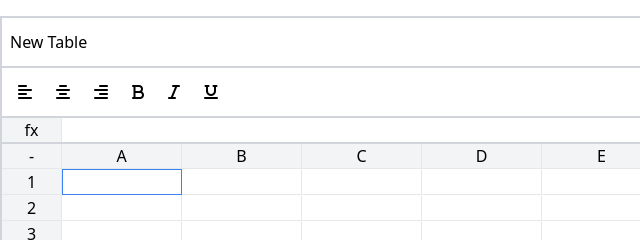
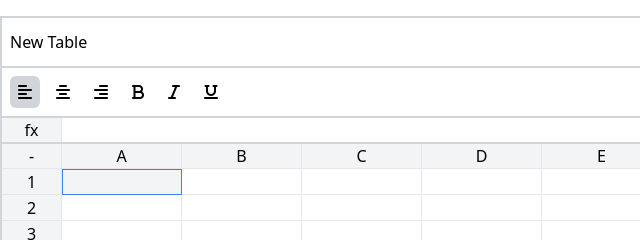
Before and after one commit to sergij14/excel-app, a website built with Vite: page index.html in a window 1280 px wide. Both pictures are taken after a click on the button 25 px from the left and 92 px from the top of the page. Shown: the top 240 px of the page, 0-640 px from the left. Built offline with nearby package versions, Linux system fonts and the light colour scheme.

Commit message:
feat: created local state for Toolbar component

```diff
--- a/src/components/Toolbar/Toolbar.js
+++ b/src/components/Toolbar/Toolbar.js
@@ -14,13 +14,29 @@ export class Toolbar extends ExcelComponent {
   }
 
   getHTML() {
-    return createToolbar();
+    return createToolbar(this.state);
+  }
+
+  reRender(newState) {
+    this.$el.html(createToolbar(newState));
+  }
+
+  prepare() {
+    this.state = {
+      textAlign: "left",
+      fontWeight: "normal",
+      fontStyle: "normal",
+      textDecoration: "none",
+    };
   }
 
   onClick(ev) {
     const $target = $(ev.target);
     if ($target.dataset.type === "toolbar-btn") {
-      console.log($target.dataset);
+      const value = JSON.parse($target.dataset.value);
+
+      this.state = { ...this.state, ...value };
+      this.reRender(this.state);
     }
   }
 }
--- a/src/components/Toolbar/toolbar.template.js
+++ b/src/components/Toolbar/toolbar.template.js
@@ -1,47 +1,47 @@
-export function createButton({ icon, value }) {
+export function createButton({ icon, value, active }) {
   const meta = `
     data-type='toolbar-btn'
     data-value='${JSON.stringify(value)}'
   `;
 
   return `
-        <button class="toolbar-btn" ${meta}>
+        <button class="toolbar-btn ${active ? 'bg-gray-300' : ''}" ${meta}>
             <i class="fa-solid ${icon}" ${meta}></i>
         </button>
 `;
 }
 
-export function createToolbar() {
+export function createToolbar(state) {
   const buttons = [
     {
       icon: "fa-align-left",
-      active: false,
+      active: state["textAlign"] === "left",
       value: { textAlign: "left" },
     },
     {
       icon: "fa-align-center",
-      active: false,
+      active: state["textAlign"] === "center",
       value: { textAlign: "center" },
     },
     {
       icon: "fa-align-right",
-      active: false,
+      active: state["textAlign"] === "right",
       value: { textAlign: "right" },
     },
     {
       icon: 'fa-bold"',
-      active: false,
-      value: { fontWeight: "bold" },
+      active: state["fontWeight"] === "bold",
+      value: {fontWeight: state['fontWeight'] === 'bold' ? 'normal' : 'bold'},
     },
     {
       icon: "fa-italic",
-      active: false,
-      value: { fontStyle: "italic" },
+      active: state["fontStyle"] === "italic",
+      value: {fontStyle: state['fontStyle'] === 'italic' ? 'normal' : 'italic'},
     },
     {
       icon: "fa-underline",
-      active: false,
-      value: { textDecoration: "underline" },
+      active: state["textDecoration"] === "underline",
+      value: {textDecoration: state['textDecoration'] === 'underline' ? 'none' : 'underline'},
     },
   ];
 
--- a/src/styles/index.css
+++ b/src/styles/index.css
@@ -43,10 +43,7 @@
     @apply h-[4px] bottom-0 left-0 right-0 hover:cursor-row-resize;
   }
   .selected-cell {
-    @apply outline-none border border-blue-500;
-  }
-  .highlighted-cell {
-    @apply bg-gray-300;
+    @apply outline-none bg-gray-100 border border-blue-500;
   }
   .toolbar-btn {
     @apply hover:bg-gray-200 rounded-md px-2 py-1 cursor-pointer;
```
